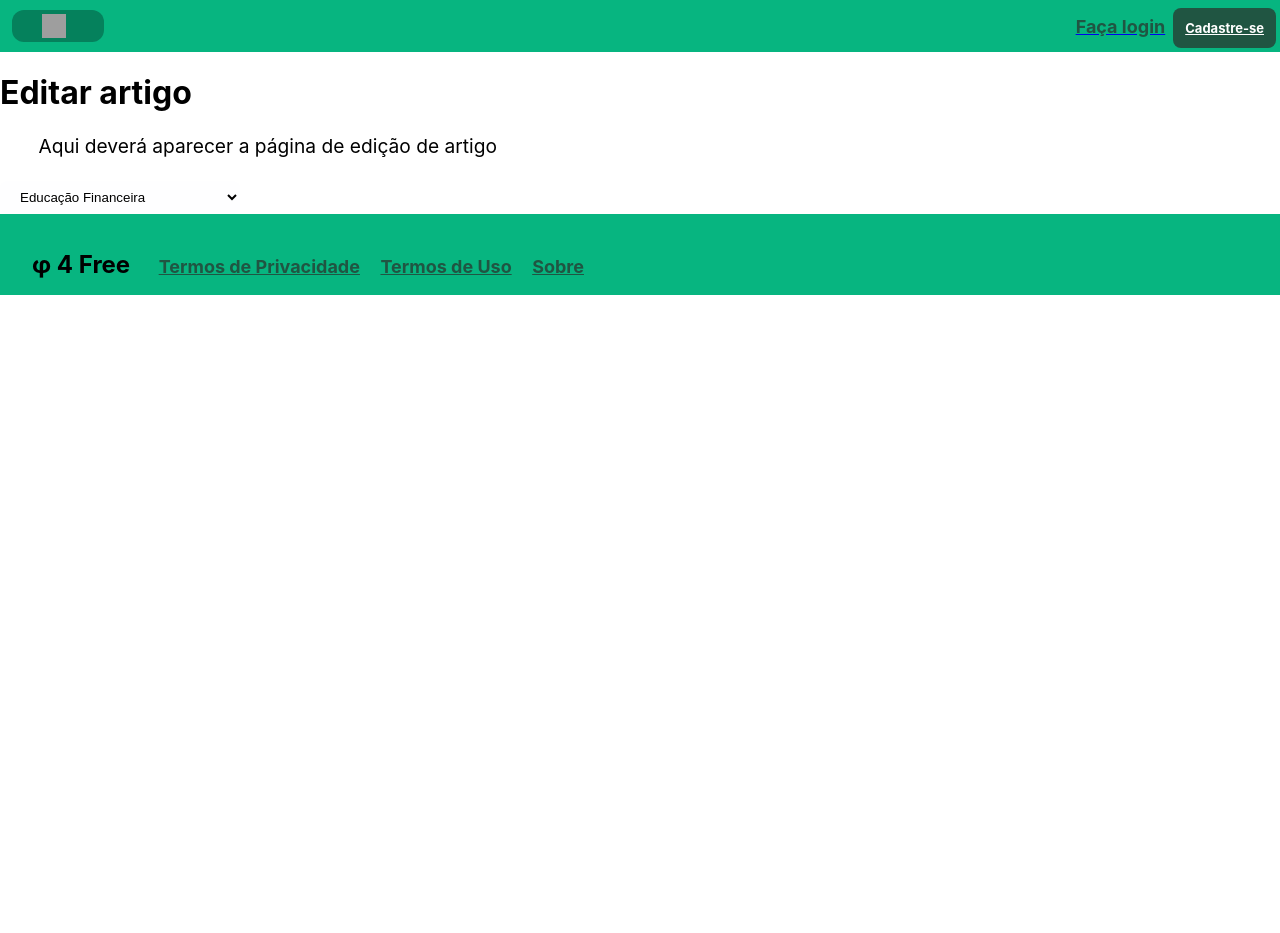
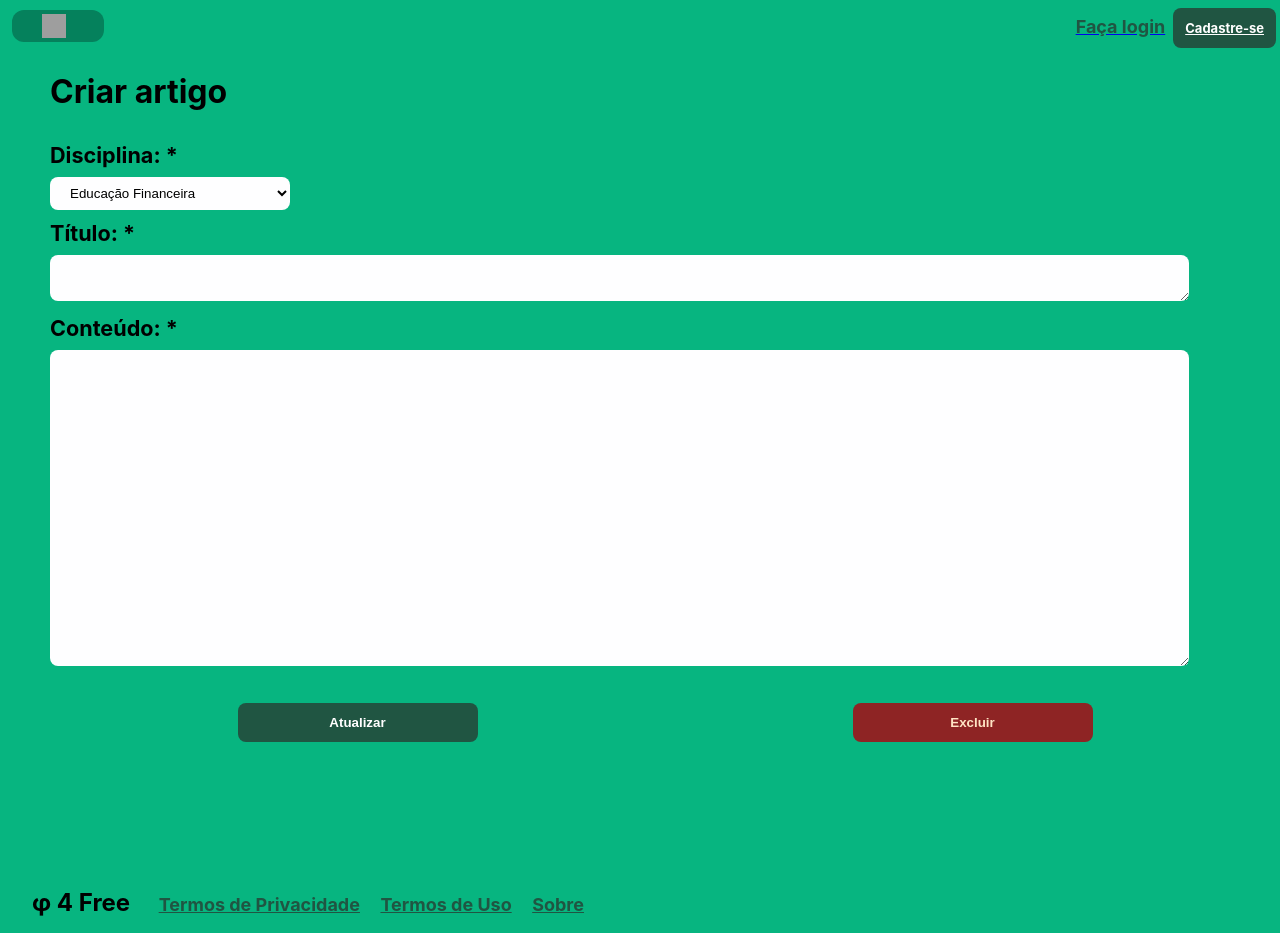
Before and after one commit to vinicius-vses/DW2A4-FRONT-END-Projeto, a React (Create React App) app: page /editar/1 in a window 1280 px wide. Before the commit the page ends 800 px from the top, so only its background shows below. Built offline with nearby package versions, Linux system fonts and the light colour scheme; grey boxes are pictures that could not be loaded.

Commit message:
Cria tela de editar artigo

```diff
--- a/src/pages/EditarArtigo.js
+++ b/src/pages/EditarArtigo.js
@@ -2,18 +2,48 @@ import SelectComponents from '../components/SelectComponents'
 import React, { useState, useEffect } from 'react';
 import { useParams, Link, useNavigate } from 'react-router-dom';
 import NotFound from '../components/NotFound';
+import Input from "../components/Input";
 
 function EditarArtigo(){ // O ARQUIVO PARA EDIÇÃO DEVERÁ SER CARREGADO E PASSADO PARA CÁ PARA RENDERIZAR OS COMPONENTES PREENCHIDOS
     const params = useParams()
     const { id } = params
+    const onSubmit = e =>{
+        e.preventDefault();
+    }
 
     // TO DO: É necessário verificar se o usuário tem permissão para editar o item
     // Sugestão: Caso tenha ? Exibe tela de edição, senão : exibe tela de notfound (ou forbidden nesse caso)
     return(
         <>
-        <h1>Editar artigo</h1>
-        <p>Aqui deverá aparecer a página de edição de artigo</p>
-        <select className="input-style"><SelectComponents /></select>
+            <div className="formulario-artigo">
+                <form onSubmit={onSubmit}>
+                    <h1>Criar artigo</h1>
+                    <div className='select-disciplina'>
+                        <p>Disciplina: *</p>
+                        <select className="input-style"><SelectComponents /></select>
+                    </div>
+                    <div className='textarea-style'>
+                        <p>Título: *</p>
+                        <textarea rows={2} />
+                    </div>
+                    <div className='textarea-style'>
+                        <p>Conteúdo: *</p>
+                        <textarea rows={20} />
+                    </div>
+                    <div className="input-group">
+                        <Input
+                            className="input-style submit"
+                            value="Atualizar"
+                            type="submit"
+                        />
+                        <Input
+                            className="input-style submit excluir"
+                            value="Excluir"
+                            type="submit"
+                        />
+                    </div>
+                </form>
+            </div>
         </>
     )
 }
```
